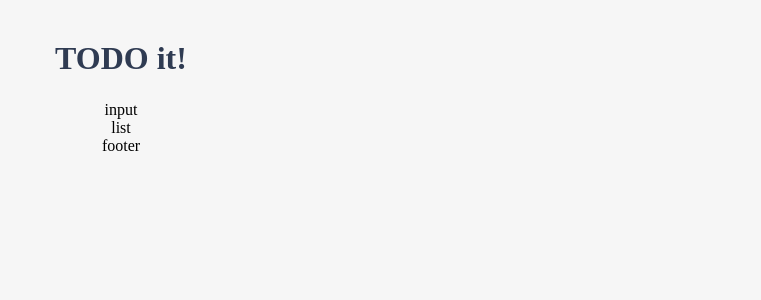
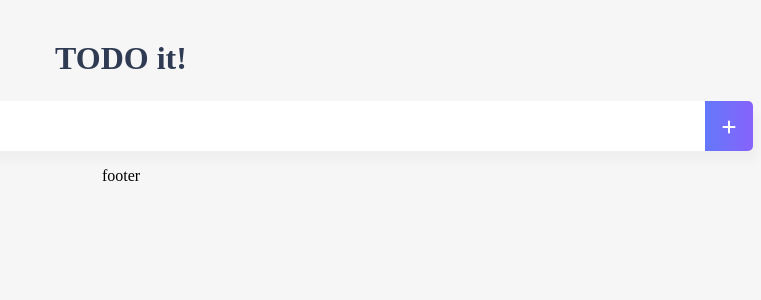
Before and after one commit to wnsvy607/Vue.JsPractice-Intermediate, a Vue app: page / in a window 1280 px wide. Shown: the top 300 px of the page, without its empty margins (519-1280 px from the left). Built offline with nearby package versions, Linux system fonts and the light colour scheme.

Commit message:
TodoList 추가 및 삭제 기능 구현 1

```diff
--- a/public/index.html
+++ b/public/index.html
@@ -7,6 +7,7 @@
     <meta name="viewport" content="width=device-width,initial-scale=1.0">
     <link rel="icon" href="<%= BASE_URL %>favicon.ico">
     <link rel="icon" href="<%= BASE_URL %>favicon.ico">
+    <script src="https://kit.fontawesome.com/3eb7fa7a7e.js" crossorigin="anonymous"></script>
     <title><%= htmlWebpackPlugin.options.title %></title>
   </head>
   <body>
--- a/src/components/TodoInput.vue
+++ b/src/components/TodoInput.vue
@@ -1,15 +1,59 @@
 <template>
-  <div>
-    input
+  <div class="inputBox shadow">
+    <input type="text" v-model="newTodoItem" v-on:keyup.enter="addTodo">
+    <!-- <button v-on:click="addTodo">add</button> -->
+    <span class="addContainer" v-on:click="addTodo">
+
+      <i class="fa-solid fa-plus addBtn"></i>
+    </span>
   </div>
 </template>
 
 <script>
 export default {
-
-}
+  data: function () {
+    return {
+      newTodoItem: "",
+    };
+  },
+  methods: {
+    addTodo: function () {
+      console.log(this.newTodoItem);
+      // key - value 쌍으로 저장되는 API
+      localStorage.setItem(this.newTodoItem, this.newTodoItem);
+      this.clearInput();
+    },
+    clearInput: function () {
+      // input box에 입력된 값을 비우는 로직
+      this.newTodoItem = "";
+    },
+  },
+};
 </script>
 
-<style>
-
+<style scoped>
+  input:focus {
+    outline: none;
+  }
+  .inputBox {
+    background: white;
+    height: 50px;
+    line-height: 50px;
+    border-radius: 5px;
+  }
+  .inputBox input {
+    border-style: none;
+    font-size: 0.9rem;
+  }
+  .addContainer{
+    float: right;
+    background: linear-gradient(to right, #6478FB,#8763FB);
+    display: block;
+    width: 3rem;
+    border-radius: 0 5px 5px 0;
+  }
+  .addBtn {
+    color: white;
+    vertical-align: middle;
+  }
 </style>
--- a/src/components/TodoList.vue
+++ b/src/components/TodoList.vue
@@ -1,15 +1,75 @@
 <template>
   <div>
-    list
+    <ul>
+      <li
+        v-for="(todoItem, index) in todoItems"
+        v-bind:key="todoItem"
+        class="shadow"
+      >
+        {{ todoItem }}
+        <span class="removeBtn" v-on:click="removeTodo(todoItem, index)">
+          <i class="fa-solid fa-trash"></i>
+        </span>
+      </li>
+    </ul>
   </div>
 </template>
 
 <script>
 export default {
-
-}
+  data: function () {
+    return {
+      todoItems: [],
+    };
+  },
+  methods: {
+    removeTodo: function (todoItem, index) {
+      localStorage.removeItem(todoItem);
+      this.todoItems.splice(index, 1);
+    },
+  },
+  created: function () {
+    if (localStorage.length > 0) {
+      for (var i = 0; i < localStorage.length; i++) {
+        this.todoItems.push(localStorage.key(i));
+        // console.log(localStorage.key(i));
+      }
+    }
+  },
+};
 </script>
 
 <style>
-
+ul {
+  list-style-type: none;
+  padding-left: 0px;
+  margin-top: 0;
+  text-align: left;
+}
+li {
+  display: flex;
+  min-height: 50px;
+  height: 50px;
+  line-height: 50px;
+  margin: 0.5rem 0;
+  padding: 0 0.9rem;
+  background: white;
+  border-radius: 5px;
+}
+.removeBtn {
+  margin-left: auto;
+  color: #de4343;
+}
+.checkBtn {
+  line-height: 45px;
+  color: #62acde;
+  margin-right: 5px;
+}
+.checkBtnCompleted {
+  color: #b3adad;
+}
+.textCompleted {
+  text-decoration: line-through;
+  color: #b3adad;
+}
 </style>
```
